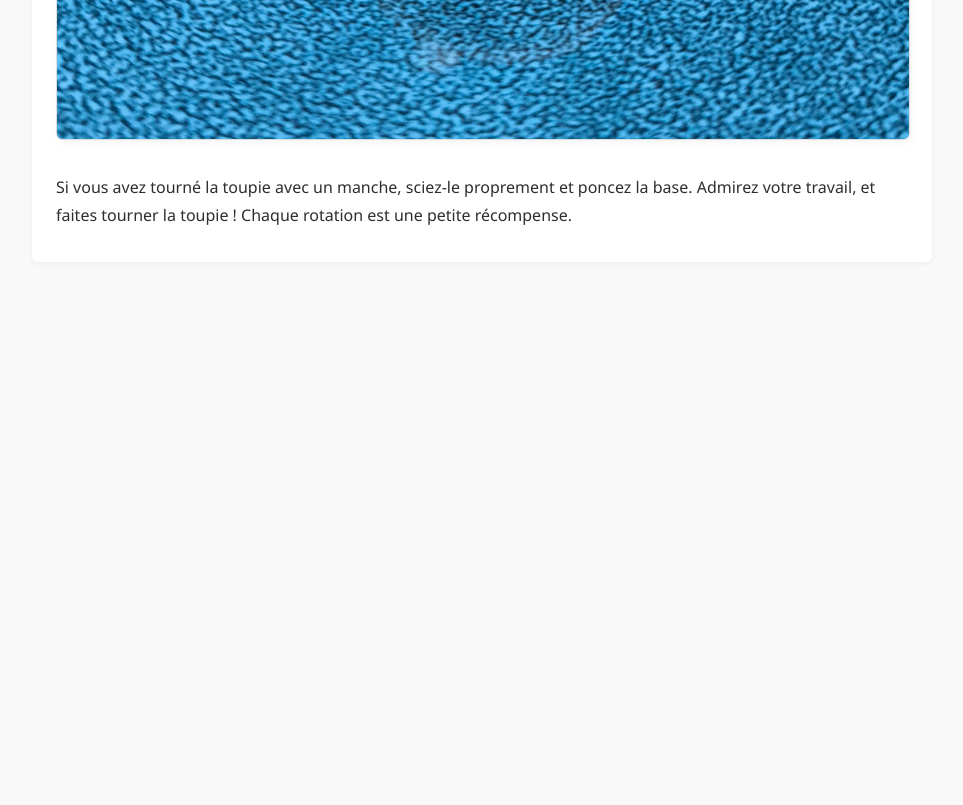
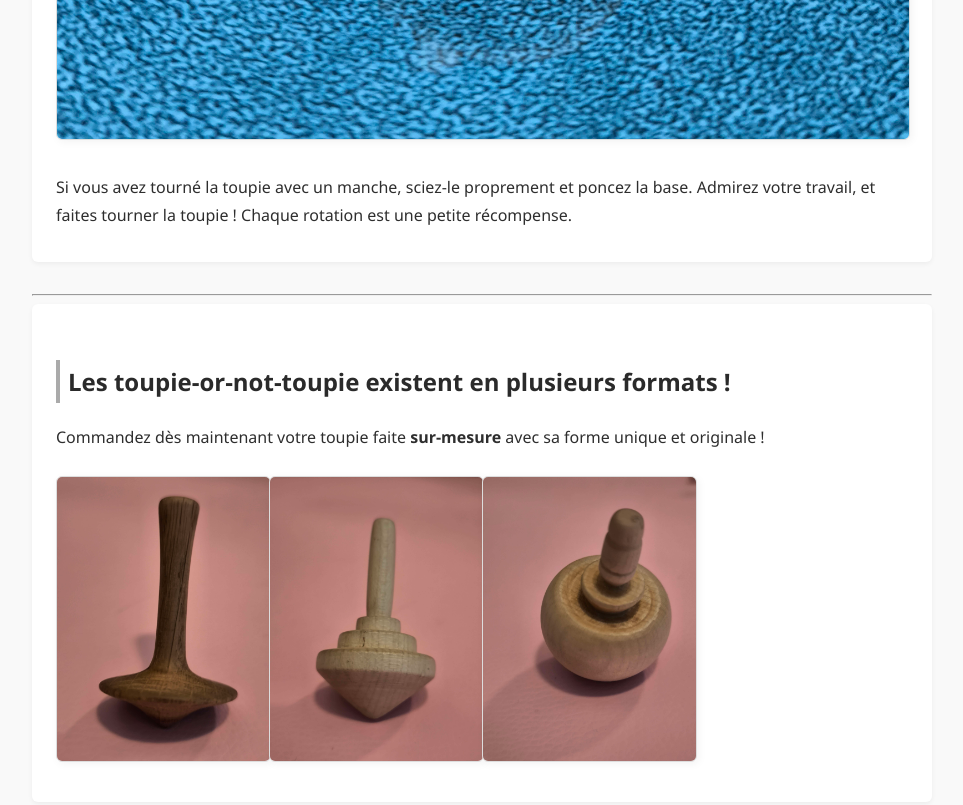
Before and after one commit to esilvert/toupie-or-not-toupie, a plain HTML site: page index.html in a window 1280 px wide. Shown: the part 10214-11019 px from the top of the page, without its empty margins (158-1121 px from the left). Before the commit the page ends 10540 px from the top, so only its background shows below. Drawn offline with Linux system fonts and the light colour scheme.

Commit message:
✨ Toutes les versions de toupies (1)

```diff
--- a/index.html
+++ b/index.html
@@ -45,6 +45,10 @@
       }
       p {
         margin: 0.5rem 0;
+      }
+      .gallery {
+        display: grid;
+        grid-template-columns: repeat(auto-fill, minmax(200px, 1fr));
       }
     </style>
   </head>
@@ -171,5 +175,21 @@
         Chaque rotation est une petite récompense.
       </p>
     </div>
+
+    <hr />
+
+    <div class="step">
+      <h2>Les toupie-or-not-toupie existent en plusieurs formats !</h2>
+      <p>
+        Commandez dès maintenant votre toupie faite <b>sur-mesure</b> avec sa
+        forme unique et originale !
+      </p>
+
+      <div class="gallery">
+        <img src="images/toupie1.jpg" alt="Toupie 1" />
+        <img src="images/toupie2.jpg" alt="Toupie 2" />
+        <img src="images/toupie3.jpg" alt="Toupie 3" />
+      </div>
+    </div>
   </body>
 </html>
```
Also changed, not shown: images/toupie1.jpg (added), images/toupie2.jpg (added), images/toupie3.jpg (added).
